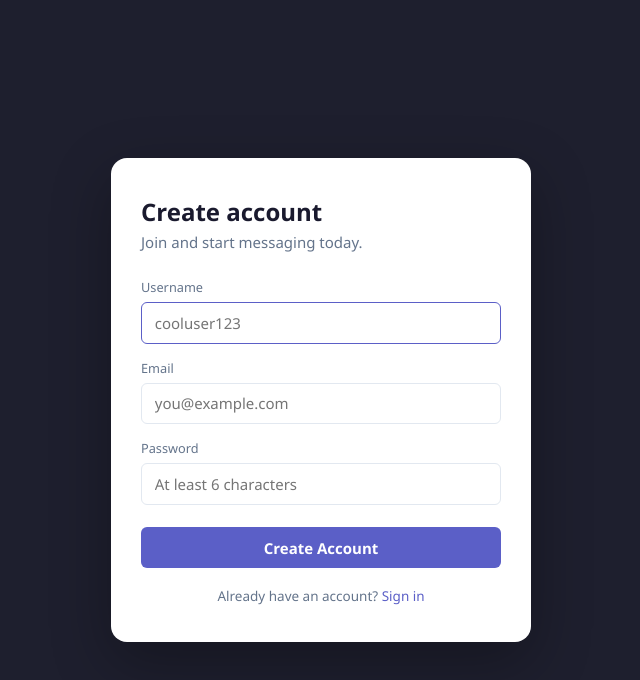
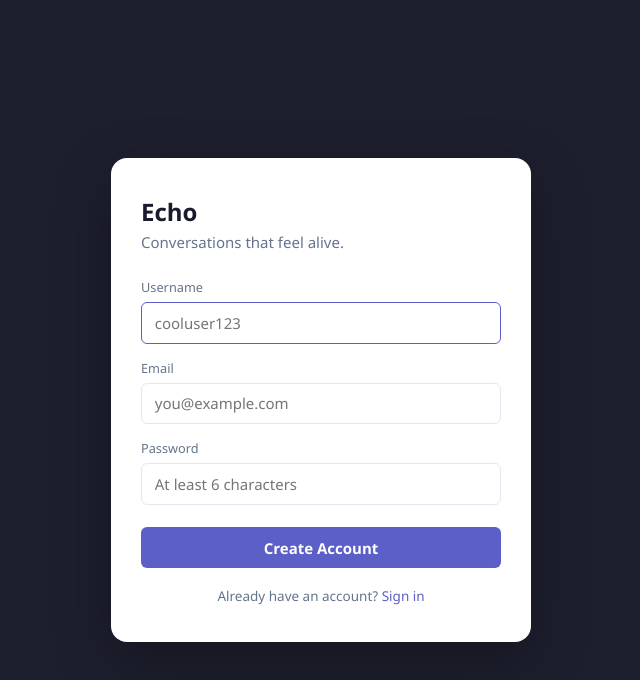
Before and after one commit to MikeBuckets2/messaging-app, a React (Vite) app in the folder frontend/: page /register in a window 1280 px wide. Shown: the top 680 px of the page, without its empty margins (319-959 px from the left). Built offline with nearby package versions, Linux system fonts and the light colour scheme; no server answers.

Commit message:
style: add title and tagline to register login and sidebar

```diff
--- a/frontend/src/components/Sidebar.jsx
+++ b/frontend/src/components/Sidebar.jsx
@@ -6,7 +6,7 @@ import FriendsPanel from './FriendsPanel';
 import NewConversationModal from './NewConversationModal';
 import Avatar from './Avatar';
 
-export default function Sidebar({ activeConversationId, onSelectConversation }) {
+export default function Sidebar({ activeConversationId, onSelectConversation, onDeleteActiveConversation }) {
   const { user, logout } = useAuth();
   const navigate = useNavigate();
   const [view, setView] = useState('chats');
@@ -20,7 +20,7 @@ export default function Sidebar({ activeConversationId, onSelectConversation })
   return (
     <aside className="sidebar">
       <div className="sidebar-header">
-        <span className="sidebar-logo">Messenger</span>
+        <span className="sidebar-logo">Echo</span>
         <div className="sidebar-actions">
           <button
             className="icon-btn"
@@ -32,7 +32,7 @@ export default function Sidebar({ activeConversationId, onSelectConversation })
         </div>
       </div>
 
-      <div style={{ display: 'flex', borderBottom: '1px solid rgba(255,255,255,0.05)' }}>
+      <div style={{ display: 'flex', borderBottom: '1px solid rgba(255,255,255,0.05)', flexShrink: 0 }}>
         {['chats', 'friends'].map((tab) => (
           <button
             key={tab}
@@ -57,6 +57,7 @@ export default function Sidebar({ activeConversationId, onSelectConversation })
           <ConversationList
             activeId={activeConversationId}
             onSelect={onSelectConversation}
+            onDelete={onDeleteActiveConversation}
           />
         ) : (
           <FriendsPanel onStartDm={onSelectConversation} />
--- a/frontend/src/pages/LoginPage.jsx
+++ b/frontend/src/pages/LoginPage.jsx
@@ -27,8 +27,12 @@ export default function LoginPage() {
   return (
     <div className="auth-page">
       <div className="auth-card">
-        <h1>Welcome back</h1>
-        <p>Sign in to your account to continue.</p>
+        <div className="auth-brand">
+          <h1 className="auth-app-name">Echo</h1>
+          <p className="auth-tagline">Conversations that feel alive.</p>
+        </div>
+
+        <div className="auth-divider" />
 
         {error && <div className="error-msg">{error}</div>}
 
--- a/frontend/src/pages/RegisterPage.jsx
+++ b/frontend/src/pages/RegisterPage.jsx
@@ -28,8 +28,12 @@ export default function RegisterPage() {
   return (
     <div className="auth-page">
       <div className="auth-card">
-        <h1>Create account</h1>
-        <p>Join and start messaging today.</p>
+        <div className="auth-brand">
+          <h1 className="auth-app-name">Echo</h1>
+          <p className="auth-tagline">Conversations that feel alive.</p>
+        </div>
+
+        <div className="auth-divider" />
 
         {error && <div className="error-msg">{error}</div>}
 
```
